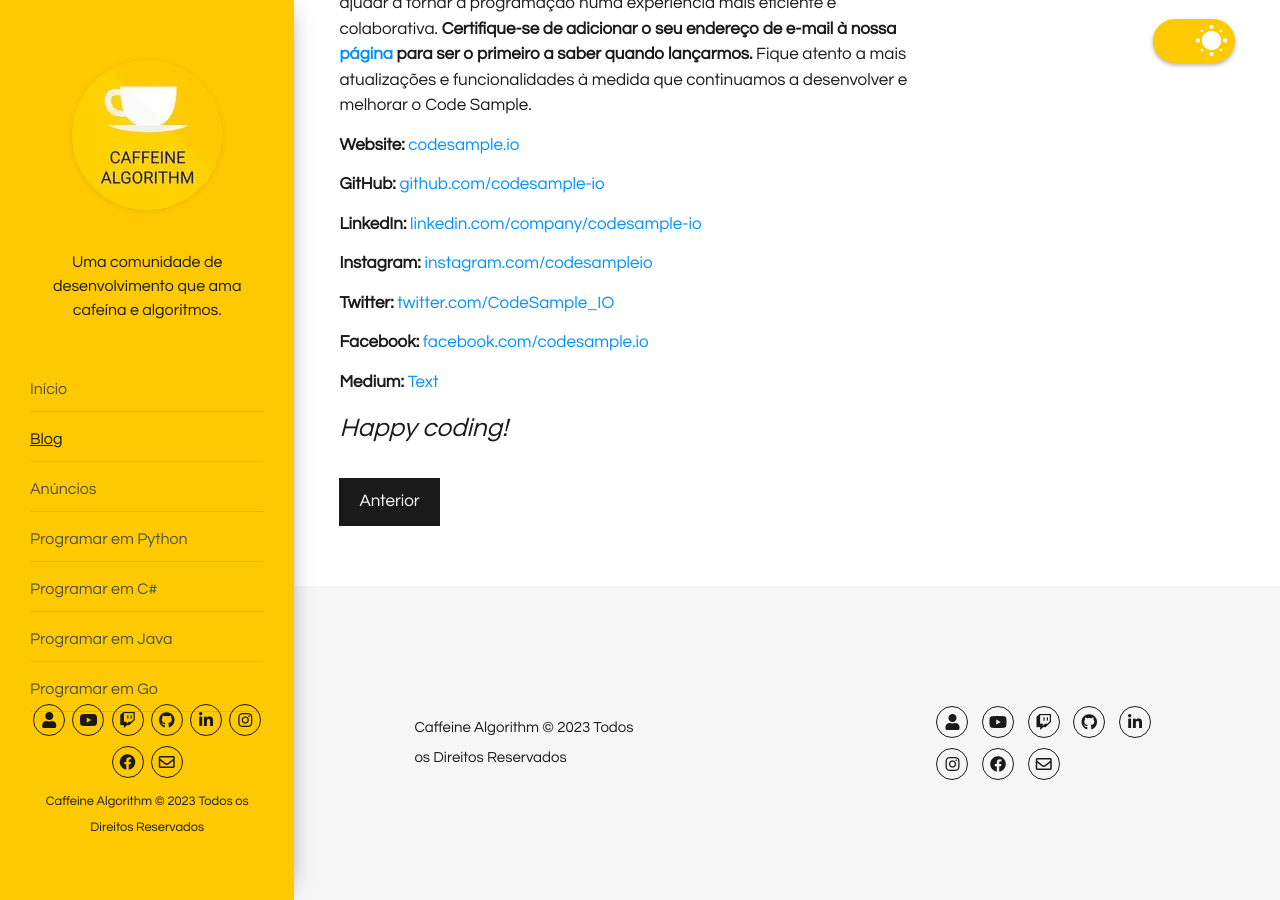
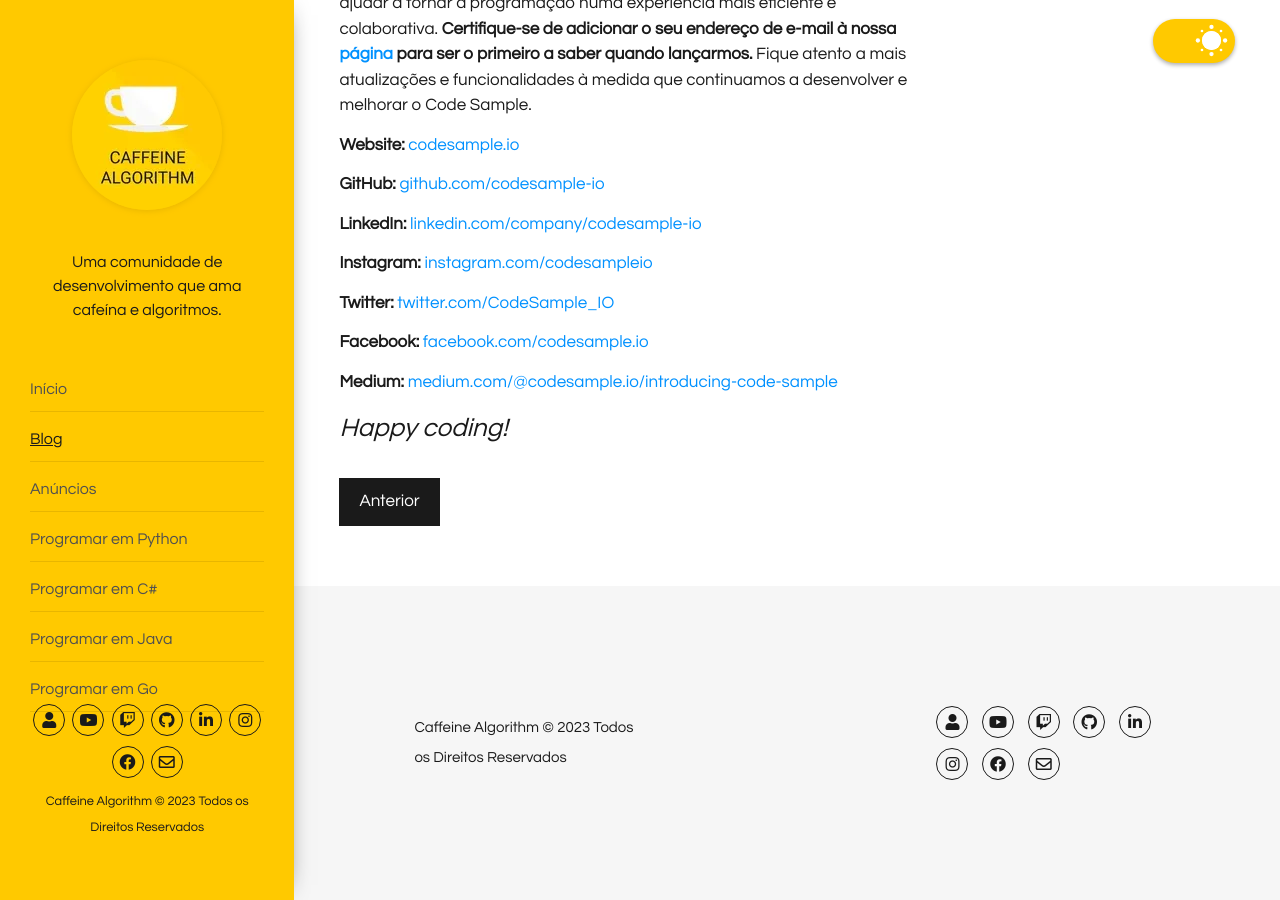
Before and after one commit to caffeinealgorithm/caffeinealgorithm.github.io, a Jekyll site: the page built from _posts/2023-03-01-introducao-ao-code-sample.md, in a window 1280 px wide and 900 px high, scrolled down 2154 px. Built offline with Jekyll 4.4.1, drawn with Linux system fonts in a browser that asks for light colours.

Commit message:
Add Medium post URL (the correct one)

```diff
--- a/_posts/2023-03-01-introducao-ao-code-sample.md
+++ b/_posts/2023-03-01-introducao-ao-code-sample.md
@@ -40,6 +40,6 @@ Estamos entusiasmados por trazer a nossa plataforma para o mundo e ajudar a torn
 
 **Facebook:** [facebook.com/codesample.io](https://www.facebook.com/codesample.io/)
 
-**Medium:** [Text](URL)
+**Medium:** [medium.com/@codesample.io/introducing-code-sample](https://medium.com/@codesample.io/introducing-code-sample-b421ffaf44a6)
 
 ### _Happy coding!_
```
